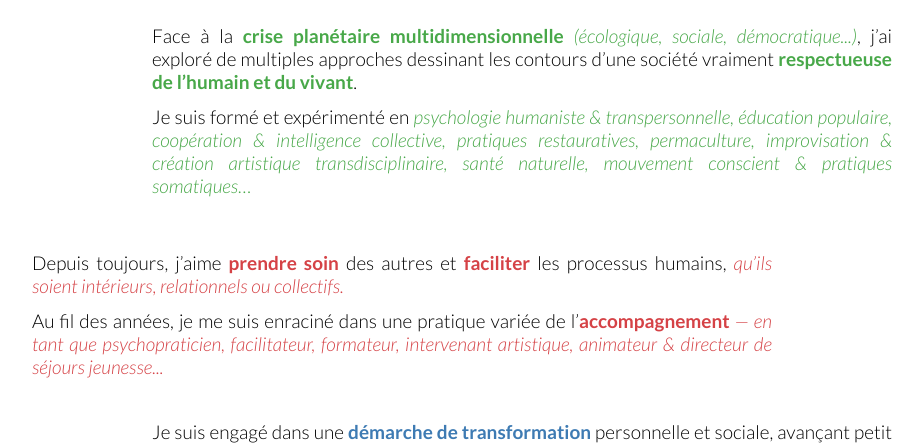
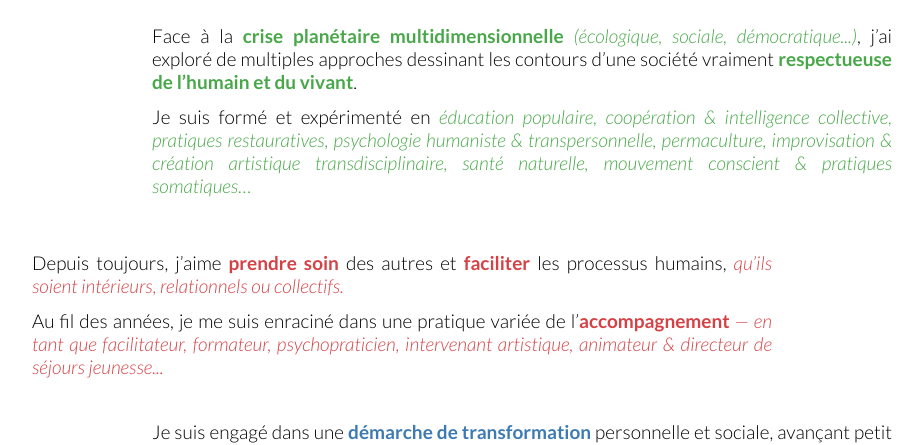
Before and after one commit to leomatteudi/leomatteudi, a Jekyll site: the page built from pages/4-qui-suis-je.html, in a window 1280 px wide. Shown: the part 801-1246 px from the top of the page, without its empty margins (178-1101 px from the left). Built offline with Jekyll 4.4.1, drawn with Linux system fonts in a browser that asks for light colours.

```diff
--- a/pages/4-qui-suis-je.html
+++ b/pages/4-qui-suis-je.html
@@ -13,12 +13,12 @@ title: Qui suis&#8209;je ?
 
 <div class="block wotitle green">
 	<p>Face à la <strong>crise planétaire multidimensionnelle</strong> <em>(écologique, sociale, démocratique...)</em>, j’ai exploré de multiples approches dessinant les contours d’une société vraiment <strong>respectueuse de l’humain et du vivant</strong>.</p>
-	<p>Je suis formé et expérimenté en <em>psychologie humaniste &amp;&nbsp;transpersonnelle, éducation populaire, coopération &amp;&nbsp;intelligence collective, pratiques restauratives, permaculture, improvisation & création artistique transdisciplinaire, santé naturelle, mouvement conscient & pratiques somatiques&#8230;</em></p>
+	<p>Je suis formé et expérimenté en <em>éducation populaire, coopération &amp;&nbsp;intelligence collective, pratiques restauratives, psychologie humaniste &amp;&nbsp;transpersonnelle, permaculture, improvisation & création artistique transdisciplinaire, santé naturelle, mouvement conscient & pratiques somatiques&#8230;</em></p>
 </div>
 
 <div class="block wotitle red">
 	</p>Depuis toujours, j’aime <strong>prendre soin</strong> des autres et <strong>faciliter</strong> les processus humains, <em>qu’ils soient intérieurs, relationnels ou collectifs.</em></p>
-	<p>Au fil des années, je me suis enraciné dans une pratique variée de l’<strong>accompagnement</strong> <em>— en tant que psychopraticien, facilitateur, formateur, intervenant artistique, animateur &amp;&nbsp;directeur de séjours jeunesse...</em></p>
+	<p>Au fil des années, je me suis enraciné dans une pratique variée de l’<strong>accompagnement</strong> <em>— en tant que facilitateur, formateur, psychopraticien, intervenant artistique, animateur &amp;&nbsp;directeur de séjours jeunesse...</em></p>
 </div>
 
 <div class="block wotitle blue">
```
